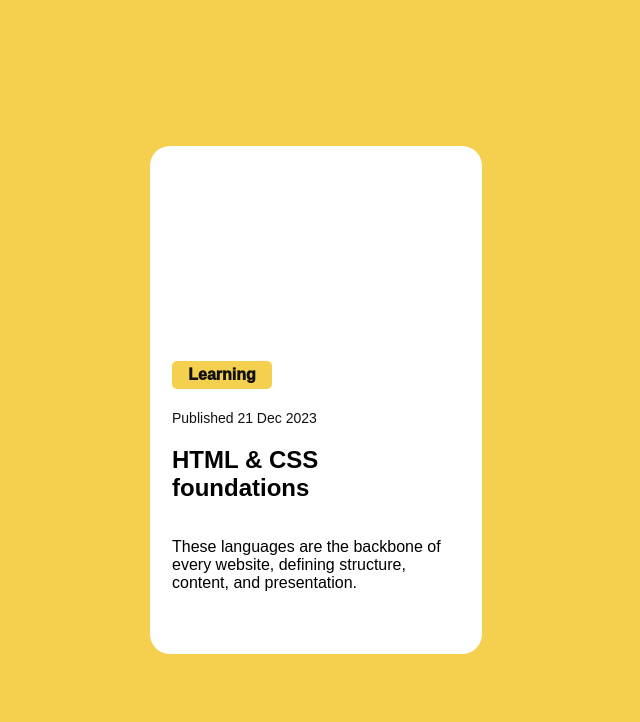
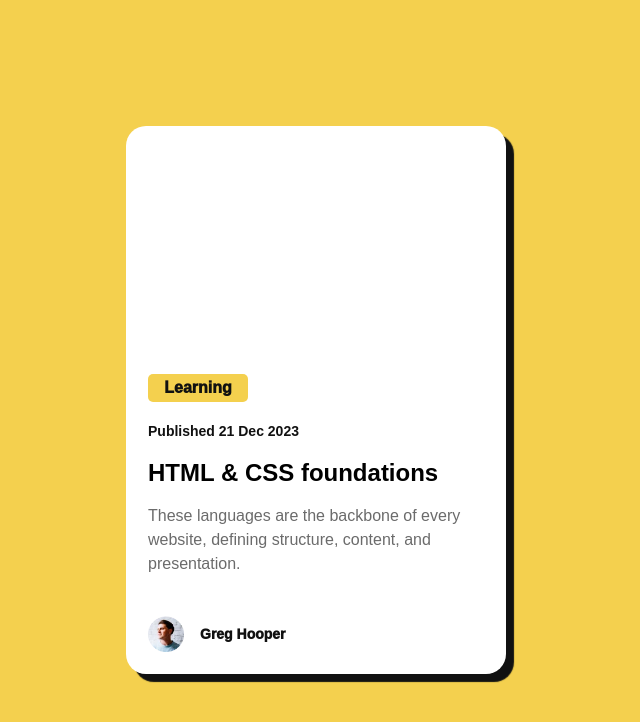
Before and after one commit to EmicJoykiller/Blog-Preview-Card, a plain HTML site: page index.html in a window 1280 px wide. Shown: the whole page, without its empty margins (324-964 px from the left). Drawn offline with Linux system fonts and the light colour scheme.

Commit message:
Typography update

```diff
--- a/index.html
+++ b/index.html
@@ -24,8 +24,12 @@
         <h1>HTML & CSS foundations</h1>
         <p>These languages are the backbone of every website, defining structure, content, and presentation.</p>
       </div>
-      <div class="profile"></div>
+      <div class="profile">
+        <img src="assets/images/image-avatar.webp" width="36px" height="36px" alt="">
+        <h4>Greg Hooper</h4>
+      </div>
     </section>
+
 
   </div>
  </main>
--- a/styles.css
+++ b/styles.css
@@ -27,12 +27,13 @@ body, html{
     border-radius: 20px;
     padding: 22px;
     gap: 1.5rem;
+    box-shadow: 8px 8px 1px #111111;
 }
 
 .qr-img{
 
-    width: 18rem;
-    height: 18rem;
+    width: 21rem;
+    height: 20rem;
 }
 
 .qr-img > img{
@@ -43,7 +44,7 @@ body, html{
 .text{
     display: flex;
     flex-direction: column;
-    width: 18rem;
+    width: 21rem;
     margin-top: -140px;
 
 }
@@ -61,5 +62,40 @@ body, html{
 .text >span{
     color: #111111;
     font-size: 14px;
+    font-weight: 600;
+}
+
+.text > h1{
+   margin-bottom: 1px;
+   font-size: 24px;
+   font-weight: 900;
+}
+
+.text > p{
+    color: #6b6b6b;
+    font-size: 16px;
+    line-height: 150%;
+    letter-spacing: 0px;
     font-weight: 500;
 }
+
+.profile{
+    display: flex;
+    align-items: center;
+    flex-direction: row;
+    gap: 1rem;
+    align-self: flex-start;
+
+
+}
+
+
+
+.profile > h4{
+    color: #111111;
+    font-weight: 950;
+    margin: 0;
+    font-size: 14px;
+
+
+}
```
